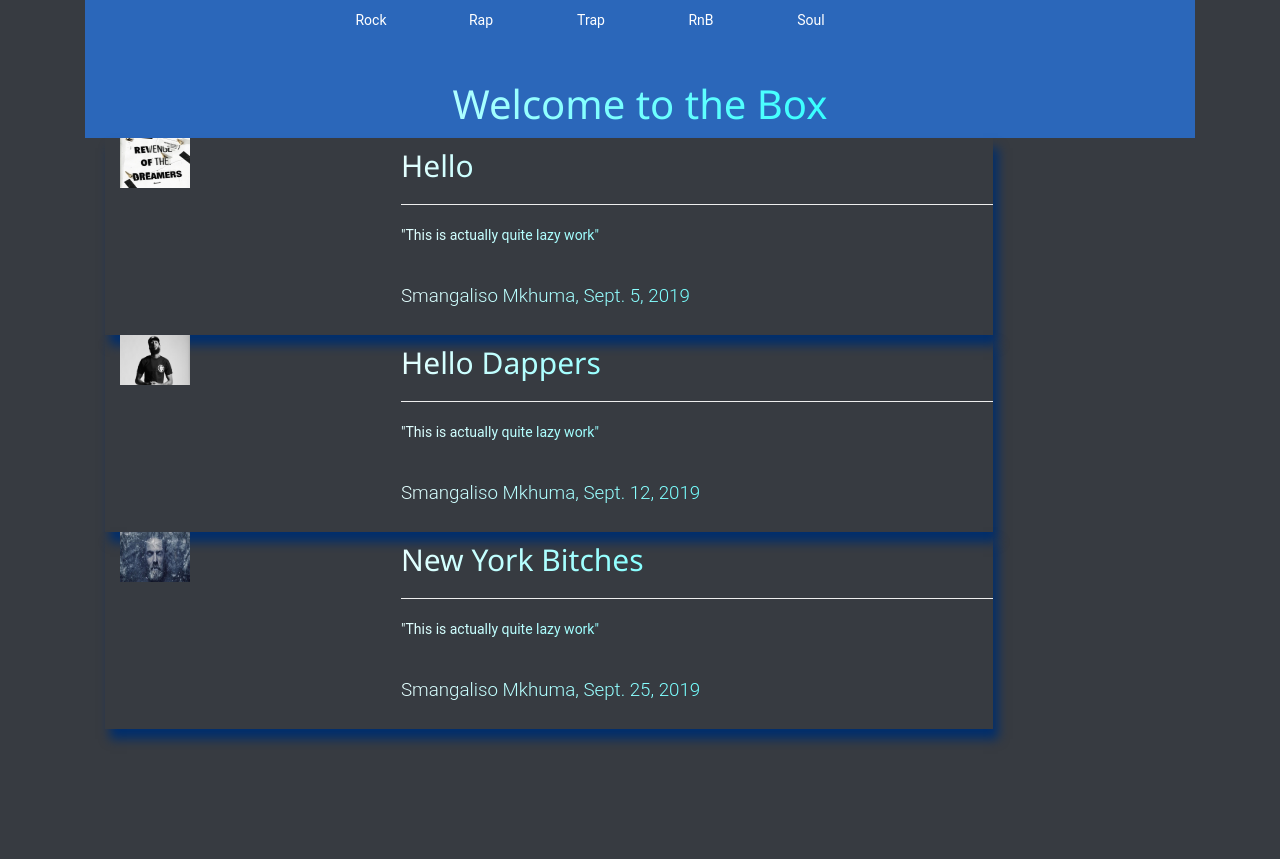
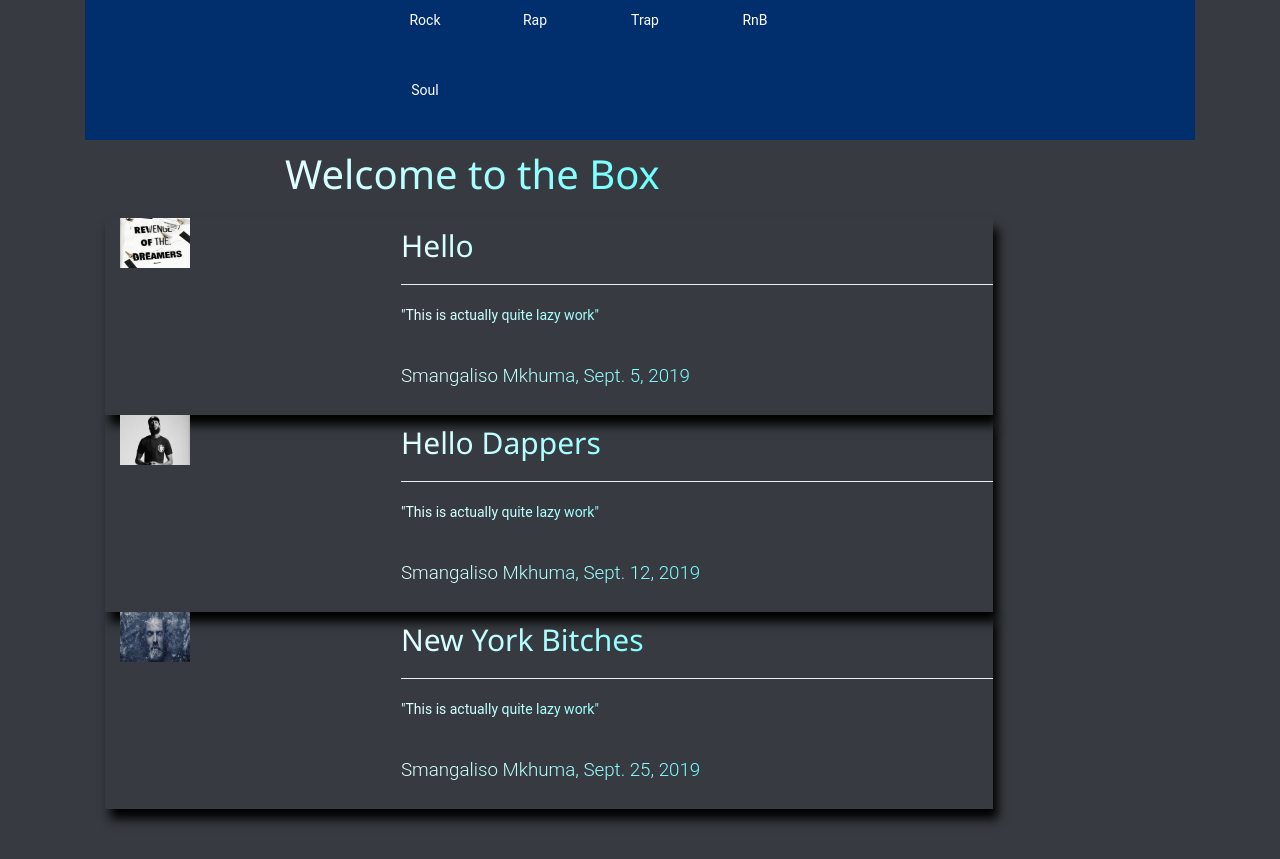
Before and after one commit to Smangaliso007/Blogger, a Django app: page / in a window 1280 px wide. Shown: the part 50-909 px from the top of the page. Before the commit the page ends 793 px from the top, so only its background shows below. Run offline with Django 3.2, Linux system fonts and the light colour scheme; data comes from the database, SQL or seed files in the repository; some libraries are stand-ins or nearby versions.

Commit message:
CSS Sort #4

```diff
--- a/blog/static/css/box-blog.css
+++ b/blog/static/css/box-blog.css
@@ -10,17 +10,25 @@
 
 }
 
+#welcome {
+    width: 100%;
+    background-color: #012E6C;
+}
+
 #genre_span {
-    width: 60%;
-    margin: auto;
-    background-color: 2, 41, 95;
+  width: 50%;
+  margin: auto;
+}
+
+#welcome_span {
+  padding-bottom: 10px;
 }
 
 #content_container > .row {
   width: 80%;
   margin-left: 20px;
   padding-bottom: 10px;
-  box-shadow: 5px 10px 10px #012E6C;
+  box-shadow: 5px 10px 10px black;
 }
 
 span {
@@ -32,7 +40,7 @@ span {
 }
 
 span:hover {
-  background-color: 1, 46, 108;
+  background-color: #02295F;
 }
 
 /* This is the animation used to change the background */
--- a/blog/templates/blog/base.html
+++ b/blog/templates/blog/base.html
@@ -52,13 +52,16 @@
     <section id="display" style="padding: 50px;">
       <div class="container" id="welcome_container">
           <!-- Welcome Tag -->
-          <div class="container text-center" id="welcome" style="background-color: #2B67BA;">
+          <div class="container-fluid text-center" id="welcome">
             <!-- Genres List of Span Links to Articles By Genre -->
             <div class="row" id="genre_span">
               {% for type in Genres %}
                 <span> {{ type.name }}</span>    <!-- Need to include Static Urls to Genre Generated Articles -->
               {% endfor %}
             </div>
+          </div>
+          <!-- welcome tag -->
+          <div class="container" id="welcome_span">
             <div class="row">
               <div class="col-lg-8 mx-auto">
                 <h1> Welcome to the Box </h1>
```
